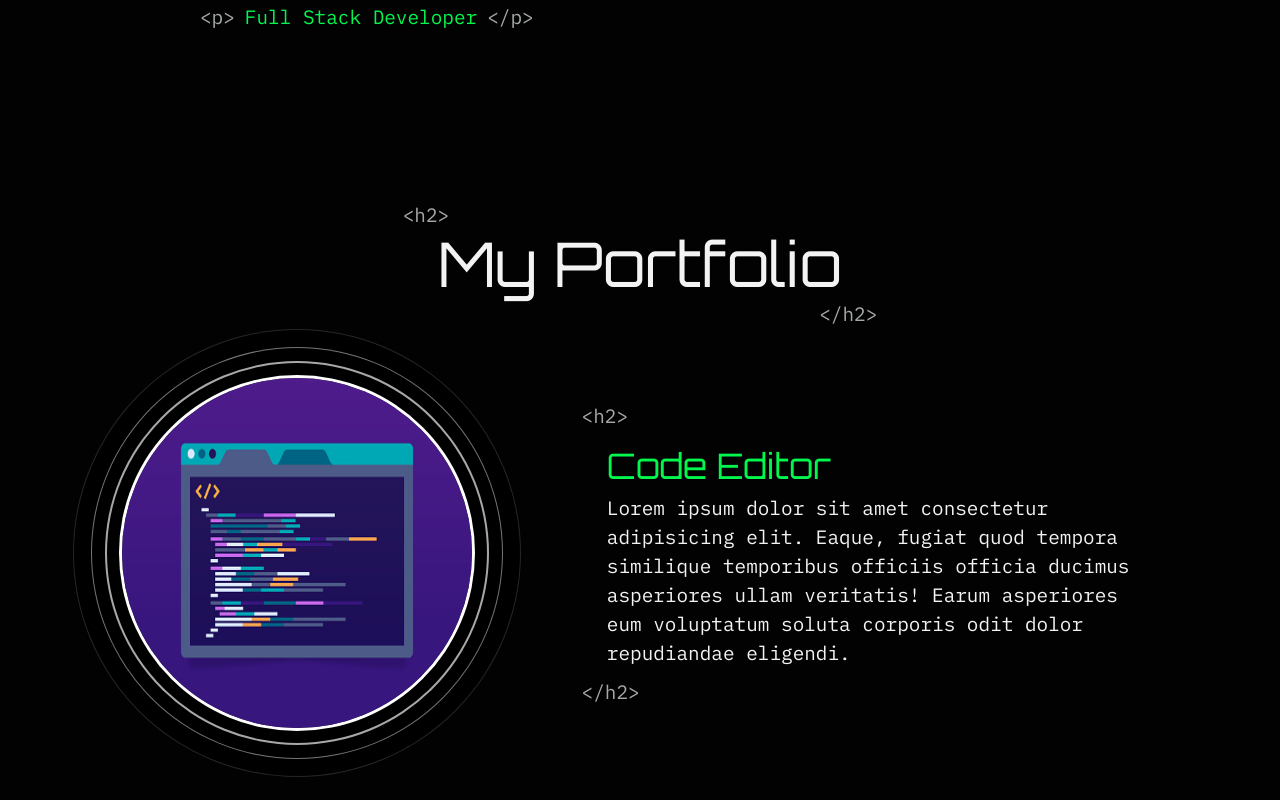
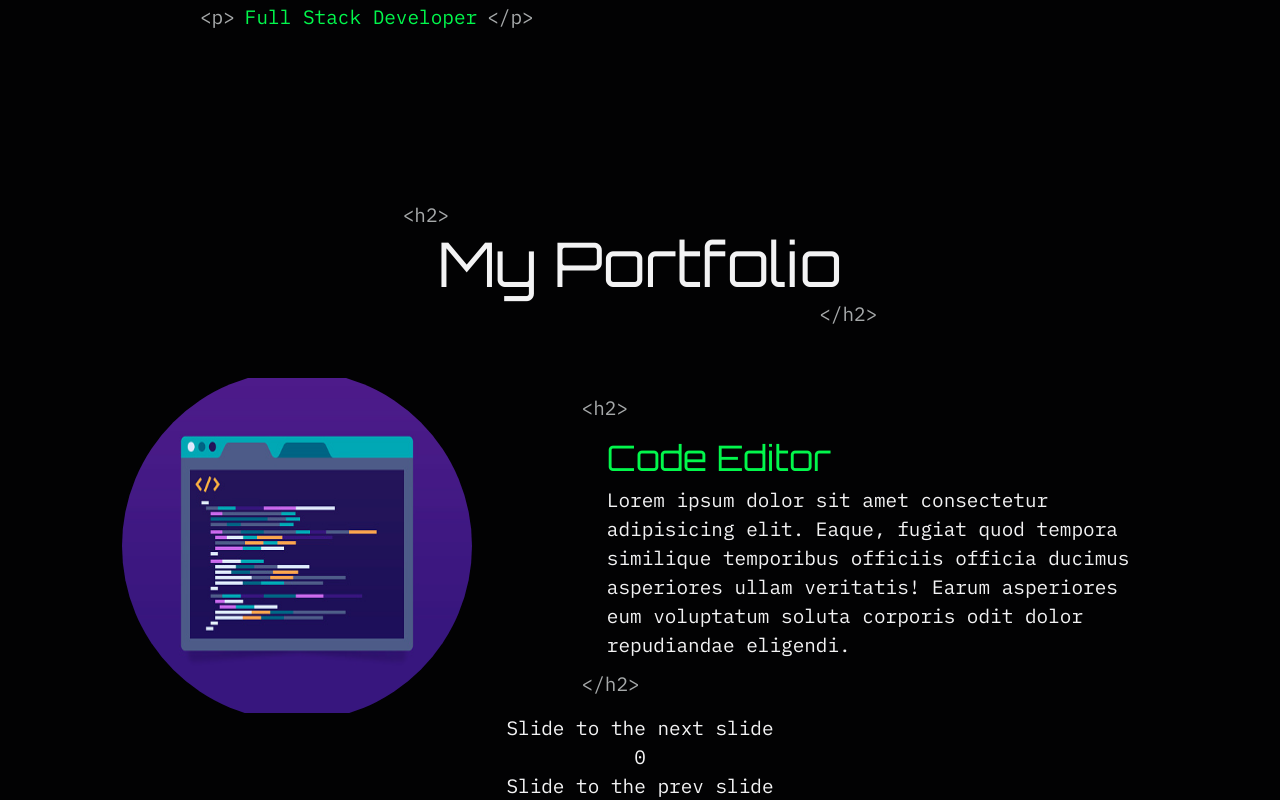
Before and after one commit to rahulcool1910/portfolio, a Next.js app: page / in a window 1280 px wide. Shown: the part 580-1380 px from the top of the page. Built offline with nearby package versions, Linux system fonts and the light colour scheme; a web font is replaced by a local one.

Commit message:
adding swiper for project section

```diff
--- a/components/projects/project.module.scss
+++ b/components/projects/project.module.scss
@@ -50,9 +50,9 @@
       // transform: scale(0.8);
       height: 350px;
       width: 350px;
-      box-shadow: 0 0 0 3px white, 0 0 0 15px black, 0 0 0 17px #a8a8a8,
-        0 0 0 30px black, 0 0 0 31px #757575, 0 0 0 48px black,
-        0 0 0 49px #262626;
+      // box-shadow: 0 0 0 3px white, 0 0 0 15px black, 0 0 0 17px #a8a8a8,
+      //   0 0 0 30px black, 0 0 0 31px #757575, 0 0 0 48px black,
+      //   0 0 0 49px #262626;
     }
     &_inner_container {
       display: flex;
--- a/components/projects/project.tsx
+++ b/components/projects/project.tsx
@@ -1,9 +1,16 @@
-import React from 'react';
+import React, { useRef, useState } from 'react';
 import styles from './project.module.scss';
 import Image from 'next/image';
+import { Swiper, SwiperSlide, useSwiper } from 'swiper/react';
+import { Pagination } from 'swiper';
 import path from '../../assets/path.svg';
 import codeEditor from '../../assets/codeEditor.jpg';
+import 'swiper/css';
+import 'swiper/css/pagination';
+import { Swiper as SwiperClass } from 'swiper/types';
 const Projects: React.FC = () => {
+  const [projectProgress, setProjectProgress] = useState(0);
+  const swiperRef = useRef<SwiperClass>();
   const projectDetails = [
     {
       title: 'Code Editor',
@@ -12,13 +19,13 @@ const Projects: React.FC = () => {
       link: 'https://rahulcool1910.github.io/codeEditor/',
       imageSrc: codeEditor,
     },
-    // {
-    //   title: 'Pathfinder',
-    //   description:
-    //     'Lorem ipsum dolor sit amet consectetur adipisicing elit. Eaque, fugiat quod tempora similique temporibus officiis officia ducimus asperiores ullam veritatis! Earum asperiores eum voluptatum soluta corporis odit dolor repudiandae eligendi.',
-    //   link: 'https://rahulcool1910.github.io/pathfinding-visulaizer/',
-    //   imageSrc: codeEditor,
-    // },
+    {
+      title: 'Pathfinder',
+      description:
+        'Lorem ipsum dolor sit amet consectetur adipisicing elit. Eaque, fugiat quod tempora similique temporibus officiis officia ducimus asperiores ullam veritatis! Earum asperiores eum voluptatum soluta corporis odit dolor repudiandae eligendi.',
+      link: 'https://rahulcool1910.github.io/pathfinding-visulaizer/',
+      imageSrc: codeEditor,
+    },
   ];
   return (
     <div className={styles.project_container}>
@@ -27,10 +34,16 @@ const Projects: React.FC = () => {
         <h2 className={styles.project_header_text}>My Portfolio</h2>
         <span>{`</h2>`}</span>
       </div>
-      <div className={styles.project_details}>
+      <Swiper
+        className={styles.project_details}
+        onSlideChange={(index) => setProjectProgress(index.progress)}
+        onSwiper={(swiper) => {
+          swiperRef.current = swiper;
+        }}
+      >
         {projectDetails.map((details, idx) => {
           return (
-            <div className={styles.project_detail}>
+            <SwiperSlide className={styles.project_detail}>
               <Image
                 src={details.imageSrc}
                 alt={''}
@@ -44,10 +57,17 @@ const Projects: React.FC = () => {
                 </span>
                 <span className={styles.project_detail_tags}>{`</h2>`}</span>
               </div>
-            </div>
+            </SwiperSlide>
           );
         })}
-      </div>
+      </Swiper>
+      <button onClick={() => swiperRef.current?.slideNext()}>
+        Slide to the next slide
+      </button>
+      {projectProgress}
+      <button onClick={() => swiperRef.current?.slidePrev()}>
+        Slide to the prev slide
+      </button>
     </div>
   );
 };
--- a/package.json
+++ b/package.json
@@ -9,7 +9,8 @@
     "next": "latest",
     "react": "18.2.0",
     "react-dom": "18.2.0",
-    "sass": "^1.56.1"
+    "sass": "^1.56.1",
+    "swiper": "^8.4.4"
   },
   "devDependencies": {
     "@types/node": "18.11.3",
```
Also changed, not shown: 1 other file (tests, documents, lock files or other folders).
